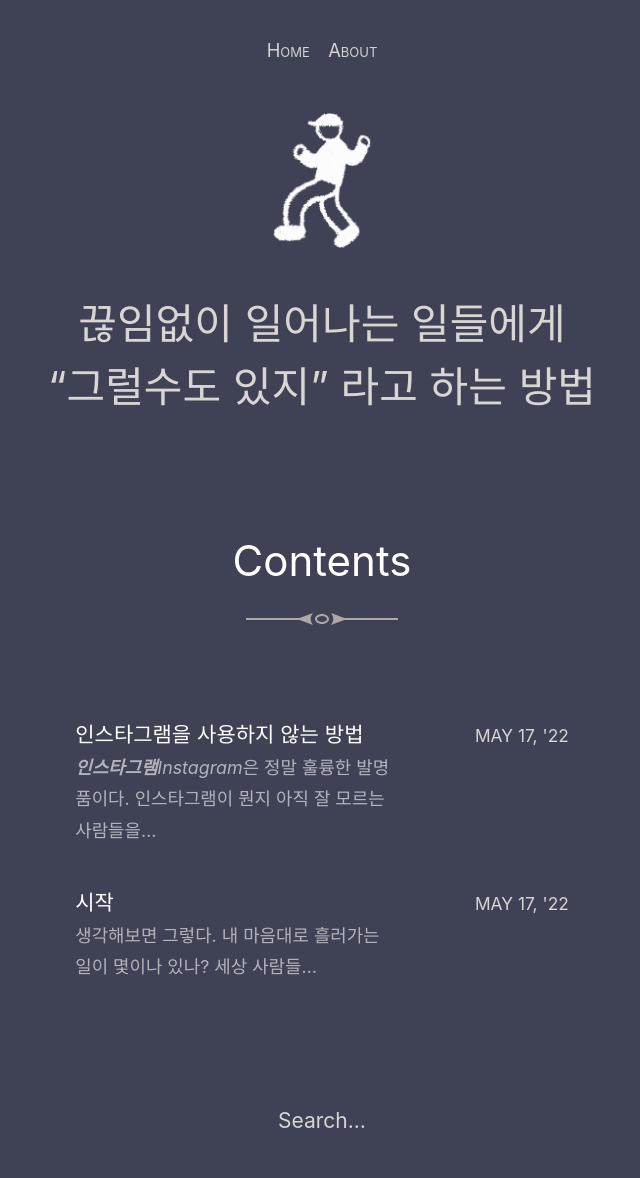
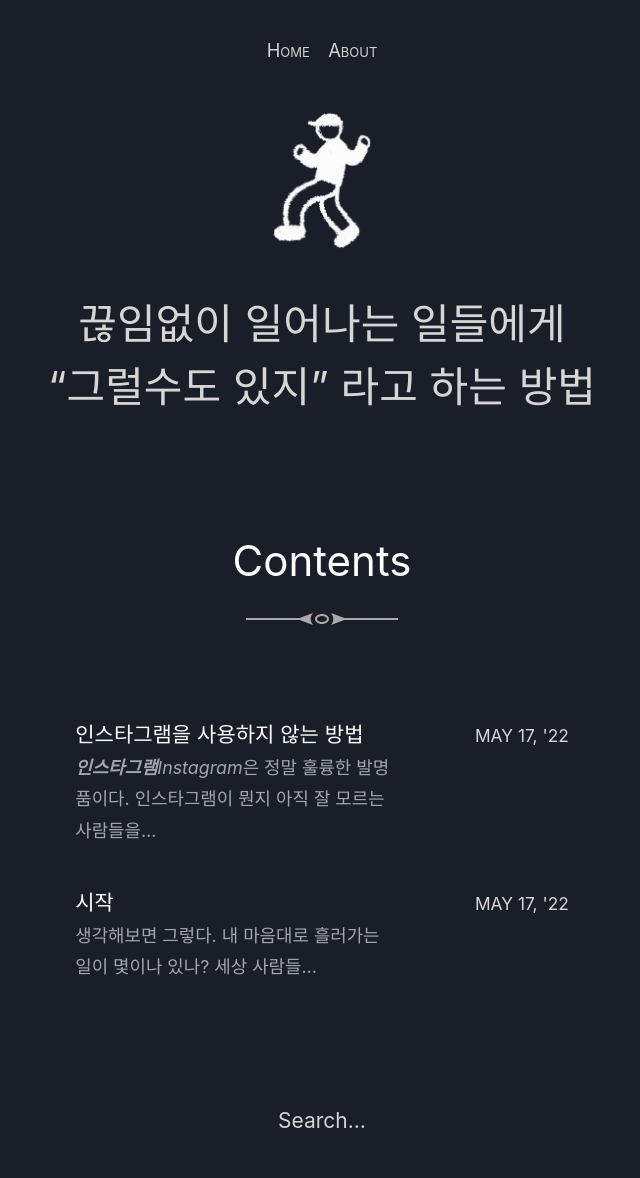
Before and after one commit to grsdij/grsdij, a Jekyll site: the page built from index.html, in a window 1280 px wide. Shown: the whole page, without its empty margins (318-958 px from the left). Built offline with Jekyll 4.4.1, drawn with Linux system fonts in a browser that asks for light colours; some web fonts are replaced; the list of posts is cut into pages by our own code.

Commit message:
백그라운드 색 변경

```diff
--- a/_sass/_variables.scss
+++ b/_sass/_variables.scss
@@ -4,7 +4,7 @@ color
     background #cfbaaf #4b4c50 #a4a9aa #191e29 #3f4154 #535661 #53565a
 */
 
-$background-color: #3f4154;
+$background-color: #191e29;
 
 $body-color:#0b0404;
 
```
